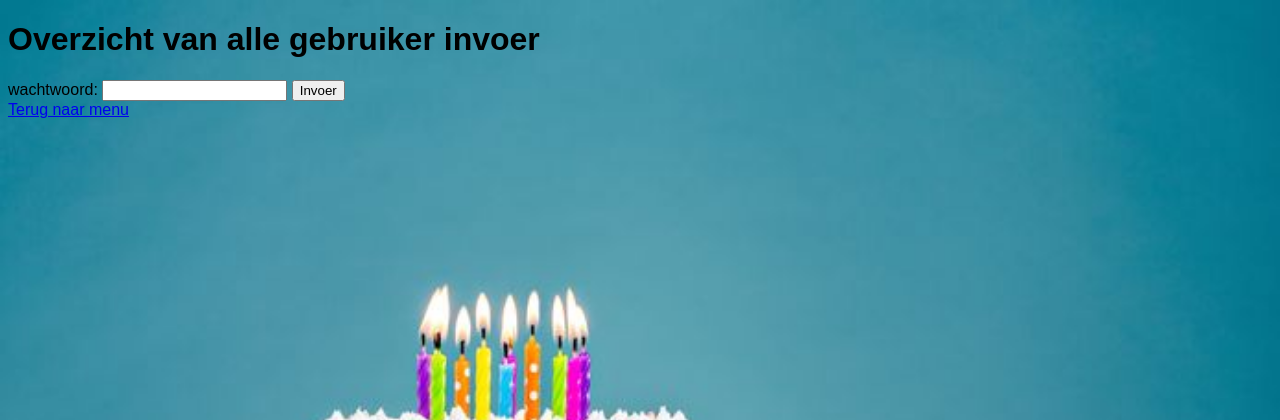
After one commit to EvertJanT/verjaardag-Flask, a Flask app: page /show_list in a window 1280 px wide. The commit adds this page. Shown: the top 420 px of the page. Run offline with Flask 3, Linux system fonts and the light colour scheme.

Commit message:
commit 3
wachtwoord toegevoged

```diff
--- a/main.py
+++ b/main.py
@@ -6,6 +6,8 @@ app = Flask(__name__)
 
 # maak een lege mensen arry
 mensen = []
+
+PASSWORD = "mysecretpassword"
 
 # het pad naar de mensen JSON file
 json_file_path = os.path.join(os.path.dirname(__file__), 'templates', 'mensen.json')
@@ -82,6 +84,19 @@ def maak_array():
         array_date.append(gd)
     return array_name, array_date
 
+@app.route('/show_list', methods=['GET', 'POST'])
+def show_list():
+    if request.method == 'POST':
+        password = request.form.get('password')
+
+        if password == PASSWORD:
+            return render_template('show_list.html', show_list=True, mensen=mensen)
+        else:
+            error = "onjuist wachtwoord"
+            return render_template('show_list.html', error=error)
+    return render_template('show_list.html')
+
+
 
 def save_user_inputs():
     with open(json_file_path, 'w') as file:
--- a/templates/index.html
+++ b/templates/index.html
@@ -40,7 +40,7 @@
         <form action="{{ url_for('invoer') }}" method="get">
             <button type="submit">Invoer</button>
         </form>
-        <form action="{{ url_for('display') }}" method="get">
+        <form action="{{ url_for('show_list') }}" method="get">
             <button type="submit">Toon</button>
         </form>
     </div>
--- /dev/null
+++ b/templates/show_list.html
@@ -0,0 +1,44 @@
+<!DOCTYPE html>
+<html>
+<head>
+    <title>overzicht van alle gebruiker invoer</title>
+	<style>
+    	body {
+            background-image: url("{{ url_for('display_image') }}");
+            background-repeat: no-repeat;
+            background-size: cover;
+   	 }
+	</style>
+	<style>
+    	body {
+        	font-family: Arial, sans-serif; /* Set your desired font family */
+    	}
+
+	    h1, h2, h3, p {
+        	font-family: "Arial", serif; /* Set your desired font family */
+    	}
+	</style>
+</head>
+<body>
+    <h1>Overzicht van alle gebruiker invoer</h1>
+    <form action="/show_list" method="post">
+        <label for="password">wachtwoord:</label>
+        <input type="password" id="password" name="password">
+        <input type="submit" value="Invoer">
+    </form>
+
+    {% if error %}
+        <p>{{ error }}</p>
+    {% endif %}
+
+    {% if show_list %}
+        <ul>
+        {% for input in mensen %}
+            <li>{{ input }}</li>
+        {% endfor %}
+        </ul>
+    {% endif %}
+
+    <a href="/">Terug naar menu</a>
+</body>
+</html>
```
Also changed, not shown: templates/display copy.html (added, +31 -0 lines).
